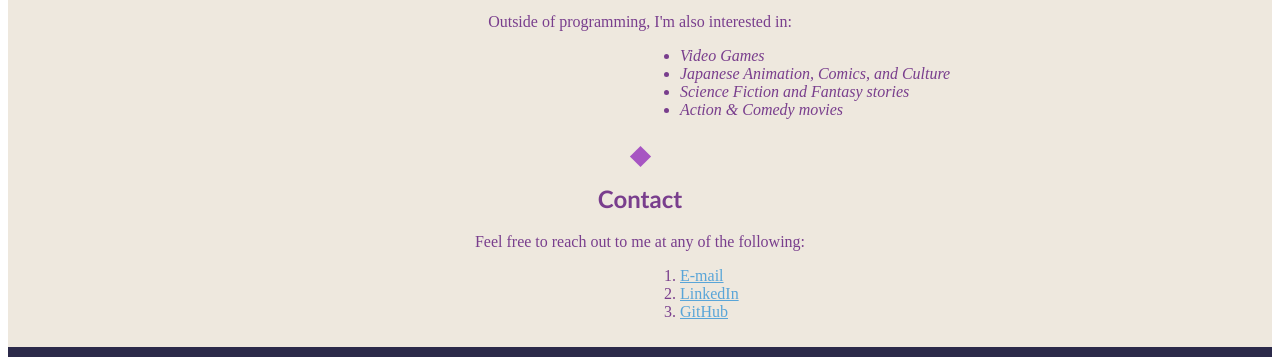
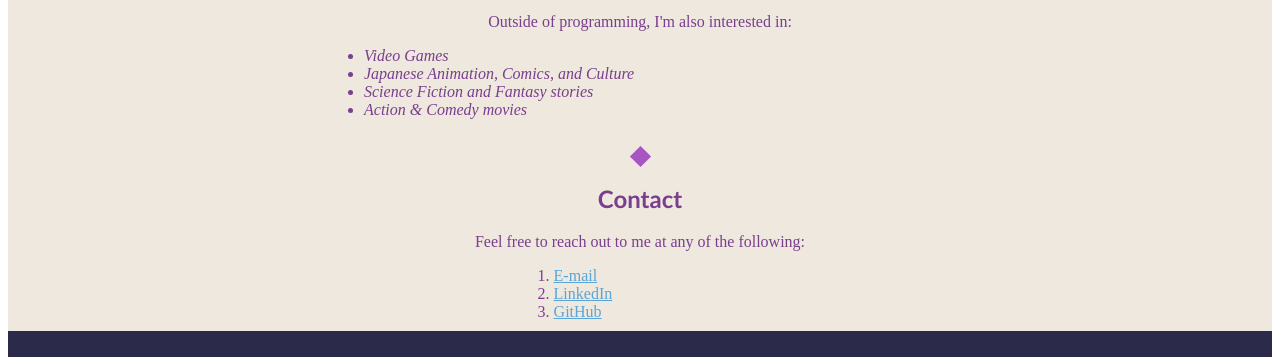
Before and after one commit to SJBroida/First-Portfolio, a plain HTML site: page index.html in a window 1280 px wide. Shown: the part 1005-1362 px from the top of the page. Drawn offline with Linux system fonts and the light colour scheme; a script that the page names is missing.

Commit message:
Updated Files
Modified the Margin for ordered and unordered lists to make their appearance more appealing and to meet requirements.  Changed color of links when active to provide a higher contrast.

```diff
--- a/style.css
+++ b/style.css
@@ -1,7 +1,7 @@
 a:link    { color: #59A5D8;  }
 a:visited { color: #BB0A21;   }
 a:hover   { color: #C5E6A6; }
-a:active  { color: #5ADBFF;  }
+a:active  { color: rgb(58, 138, 160);  }
 
 hr {
   width: 15px;
@@ -61,12 +61,12 @@ main > article > h2, h3, p, ul, ol {
 
 main > article > ul {
   text-align: left;
-  margin-left: 50%;
+  margin: 0% 25%;
 }
 
 main > article > ol {
   text-align: left;
-  margin-left: 50%;
+  margin: 0% 40%;
 }
 
 main > article > ul > li {
```
